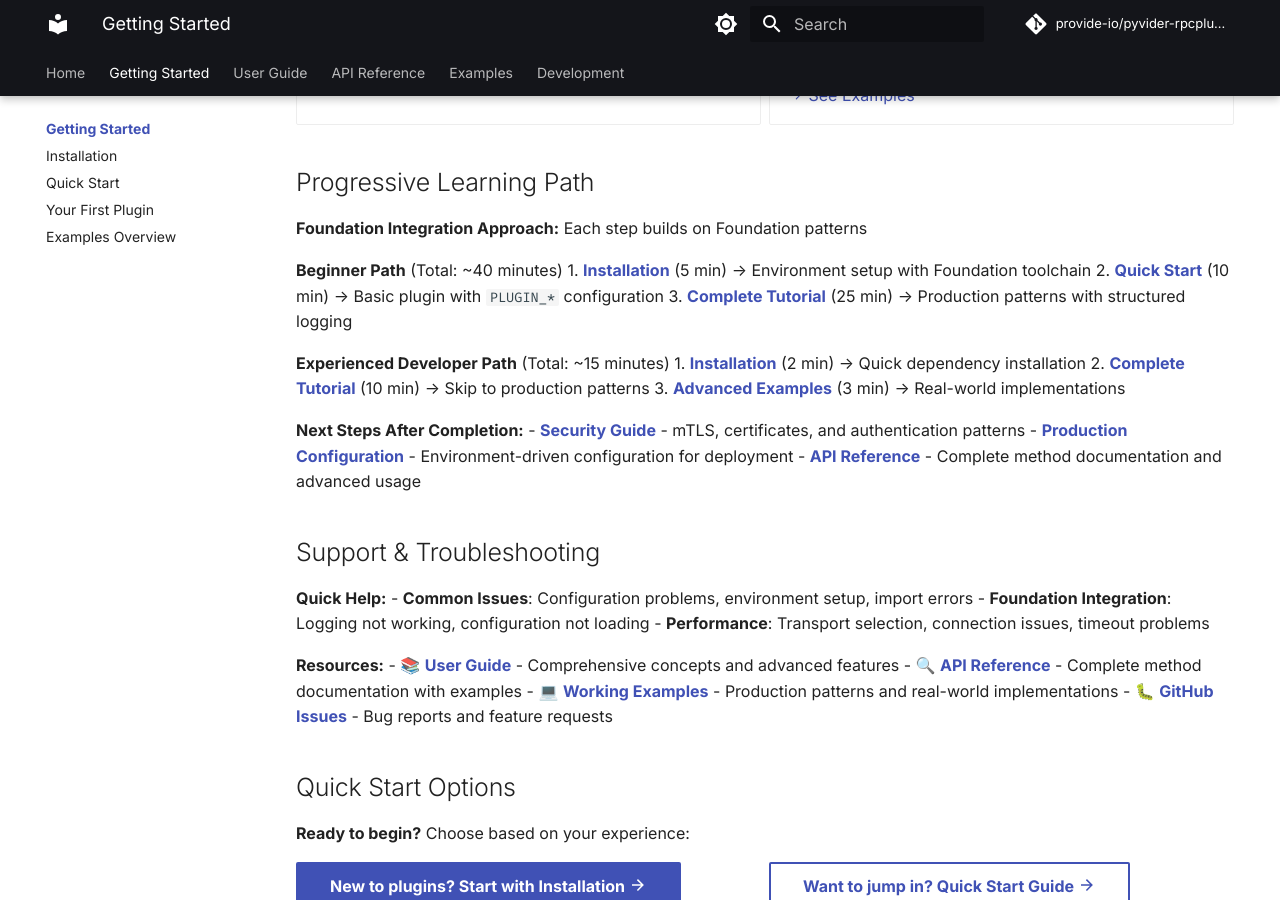
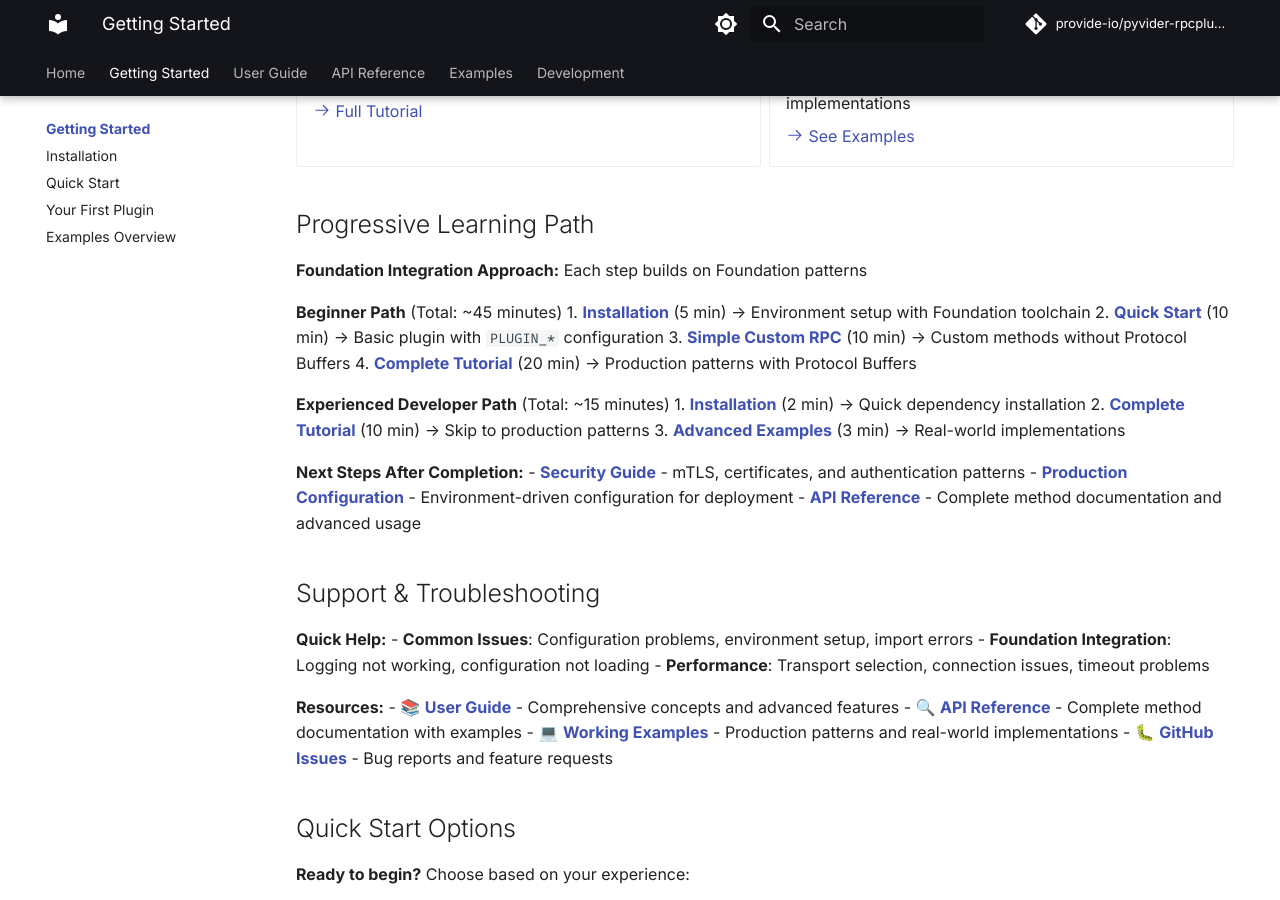
Before and after one commit to provide-io/pyvider-rpcplugin, an MkDocs documentation site: the page built from docs/getting-started/index.md, in a window 1280 px wide and 900 px high, scrolled down 1271 px. Built offline with MkDocs 1.6.1 and Material for MkDocs 9.7.7, drawn with Linux system fonts in a browser that asks for light colours; comment, search, counter and statistics services are not loaded; the version menu is left out; some of the changed text lies outside the part shown.

Commit message:
🔼⚙️ [skip ci] auto-commit

```diff
--- a/docs/getting-started/index.md
+++ b/docs/getting-started/index.md
@@ -76,10 +78,11 @@ By the end of this guide, you'll be able to:
 
 **Foundation Integration Approach:** Each step builds on Foundation patterns
 
-**Beginner Path** (Total: ~40 minutes)
+**Beginner Path** (Total: ~45 minutes)
 1. **[Installation](installation.md)** (5 min) → Environment setup with Foundation toolchain
 2. **[Quick Start](quick-start.md)** (10 min) → Basic plugin with `PLUGIN_*` configuration
-3. **[Complete Tutorial](first-plugin.md)** (25 min) → Production patterns with structured logging
+3. **[Simple Custom RPC](simple-custom-rpc.md)** (10 min) → Custom methods without Protocol Buffers
+4. **[Complete Tutorial](first-plugin.md)** (20 min) → Production patterns with Protocol Buffers
 
 **Experienced Developer Path** (Total: ~15 minutes)
 1. **[Installation](installation.md)** (2 min) → Quick dependency installation
```
Also changed, not shown: other parts of docs/getting-started/index.md (+2 -0 lines), docs/getting-started/installation.md (+2 -0 lines).
